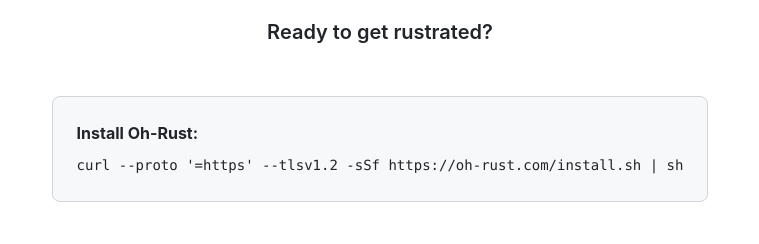
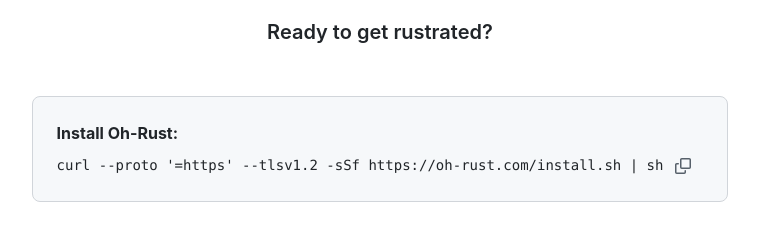
Before and after one commit to AndreyDodonov-EH/oh-rust-installer, a plain HTML site: page index.html in a window 1280 px wide. Shown: the part 627-871 px from the top of the page, without its empty margins (260-1019 px from the left). Drawn offline with Linux system fonts and the light colour scheme.

Commit message:
Make install command copyable

```diff
--- a/index.html
+++ b/index.html
@@ -95,13 +95,53 @@
             margin-bottom: 3rem;
         }
 
+        .install-wrapper {
+            position: relative;
+            margin-top: 0.5rem;
+        }
+
         .install-command {
             font-family: ui-monospace, SFMono-Regular, "SF Mono", Consolas, "Liberation Mono", Menlo, monospace;
             font-size: 0.875rem;
             color: var(--text-color);
             word-break: break-all;
             display: block;
-            margin-top: 0.5rem;
+            padding-right: 2.5rem;
+        }
+
+        .copy-button {
+            position: absolute;
+            top: 50%;
+            right: 0.5rem;
+            transform: translateY(-50%);
+            background: none;
+            border: none;
+            color: var(--subtle-text);
+            cursor: pointer;
+            padding: 0.25rem;
+            display: flex;
+            align-items: center;
+            justify-content: center;
+            transition: color 0.2s;
+        }
+
+        .copy-button:hover {
+            color: var(--text-color);
+        }
+
+        .copy-button.copied {
+            color: #1a7f37;
+        }
+
+        @media (prefers-color-scheme: dark) {
+            .copy-button.copied {
+                color: #3fb950;
+            }
+        }
+
+        .copy-icon {
+            width: 16px;
+            height: 16px;
         }
 
         .github-link {
@@ -164,7 +204,15 @@
 
         <div class="install-section">
             <strong>Install Oh-Rust:</strong>
-            <code class="install-command">curl --proto '=https' --tlsv1.2 -sSf https://oh-rust.com/install.sh | sh</code>
+            <div class="install-wrapper">
+                <code class="install-command">curl --proto '=https' --tlsv1.2 -sSf https://oh-rust.com/install.sh | sh</code>
+                <button class="copy-button" onclick="copyCommand()" title="Copy to clipboard">
+                    <svg class="copy-icon" viewBox="0 0 16 16" fill="currentColor">
+                        <path d="M0 6.75C0 5.784.784 5 1.75 5h1.5a.75.75 0 0 1 0 1.5h-1.5a.25.25 0 0 0-.25.25v7.5c0 .138.112.25.25.25h7.5a.25.25 0 0 0 .25-.25v-1.5a.75.75 0 0 1 1.5 0v1.5A1.75 1.75 0 0 1 9.25 16h-7.5A1.75 1.75 0 0 1 0 14.25Z"></path>
+                        <path d="M5 1.75C5 .784 5.784 0 6.75 0h7.5C15.216 0 16 .784 16 1.75v7.5A1.75 1.75 0 0 1 14.25 11h-7.5A1.75 1.75 0 0 1 5 9.25Zm1.75-.25a.25.25 0 0 0-.25.25v7.5c0 .138.112.25.25.25h7.5a.25.25 0 0 0 .25-.25v-7.5a.25.25 0 0 0-.25-.25Z"></path>
+                    </svg>
+                </button>
+            </div>
         </div>
 
         <div class="github-link">
@@ -176,5 +224,31 @@
             </a>
         </div>
     </main>
+
+    <script>
+        function copyCommand() {
+            const command = "curl --proto '=https' --tlsv1.2 -sSf https://oh-rust.com/install.sh | sh";
+            navigator.clipboard.writeText(command).then(() => {
+                const button = document.querySelector('.copy-button');
+                const originalHTML = button.innerHTML;
+
+                // Change to checkmark icon
+                button.classList.add('copied');
+                button.innerHTML = `
+                    <svg class="copy-icon" viewBox="0 0 16 16" fill="currentColor">
+                        <path d="M13.78 4.22a.75.75 0 0 1 0 1.06l-7.25 7.25a.75.75 0 0 1-1.06 0L2.22 9.28a.751.751 0 0 1 .018-1.042.751.751 0 0 1 1.042-.018L6 10.94l6.72-6.72a.75.75 0 0 1 1.06 0Z"></path>
+                    </svg>
+                `;
+
+                // Reset after 2 seconds
+                setTimeout(() => {
+                    button.classList.remove('copied');
+                    button.innerHTML = originalHTML;
+                }, 2000);
+            }).catch(err => {
+                console.error('Failed to copy:', err);
+            });
+        }
+    </script>
 </body>
 </html>
```
